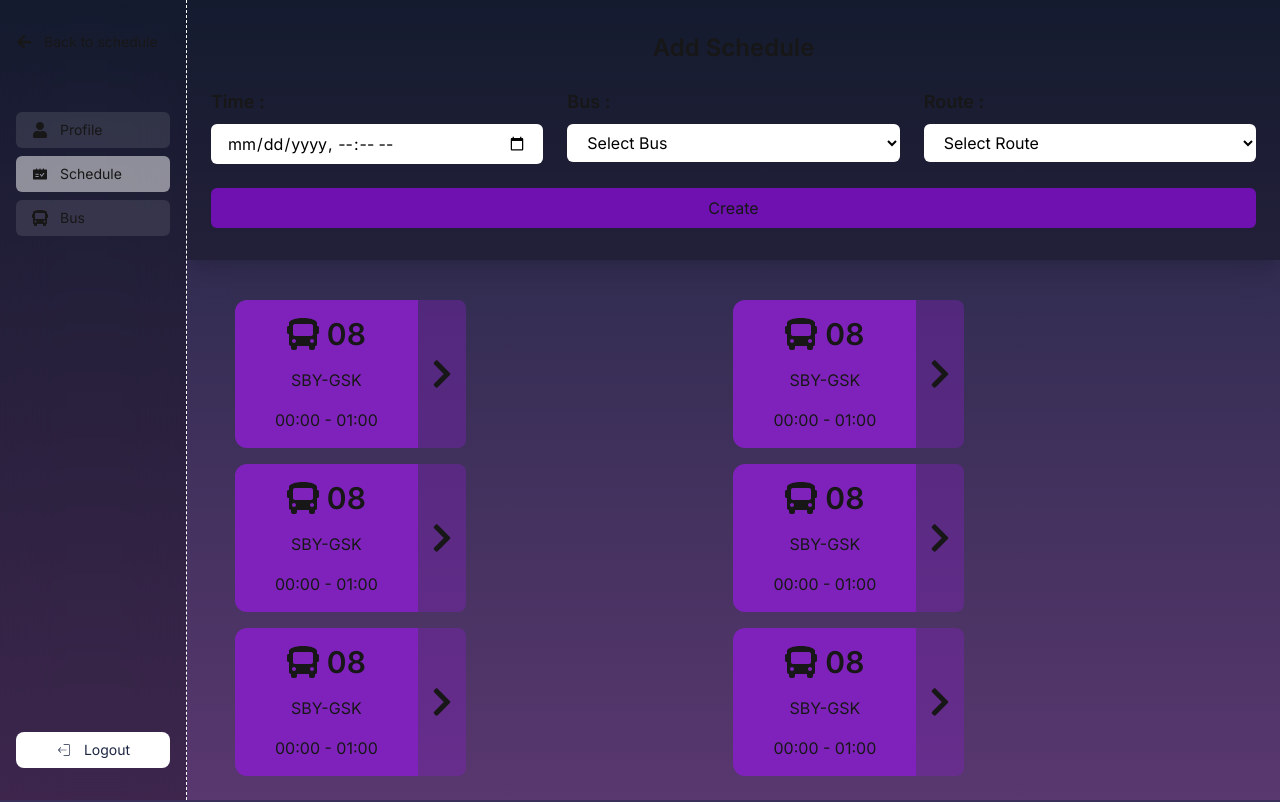
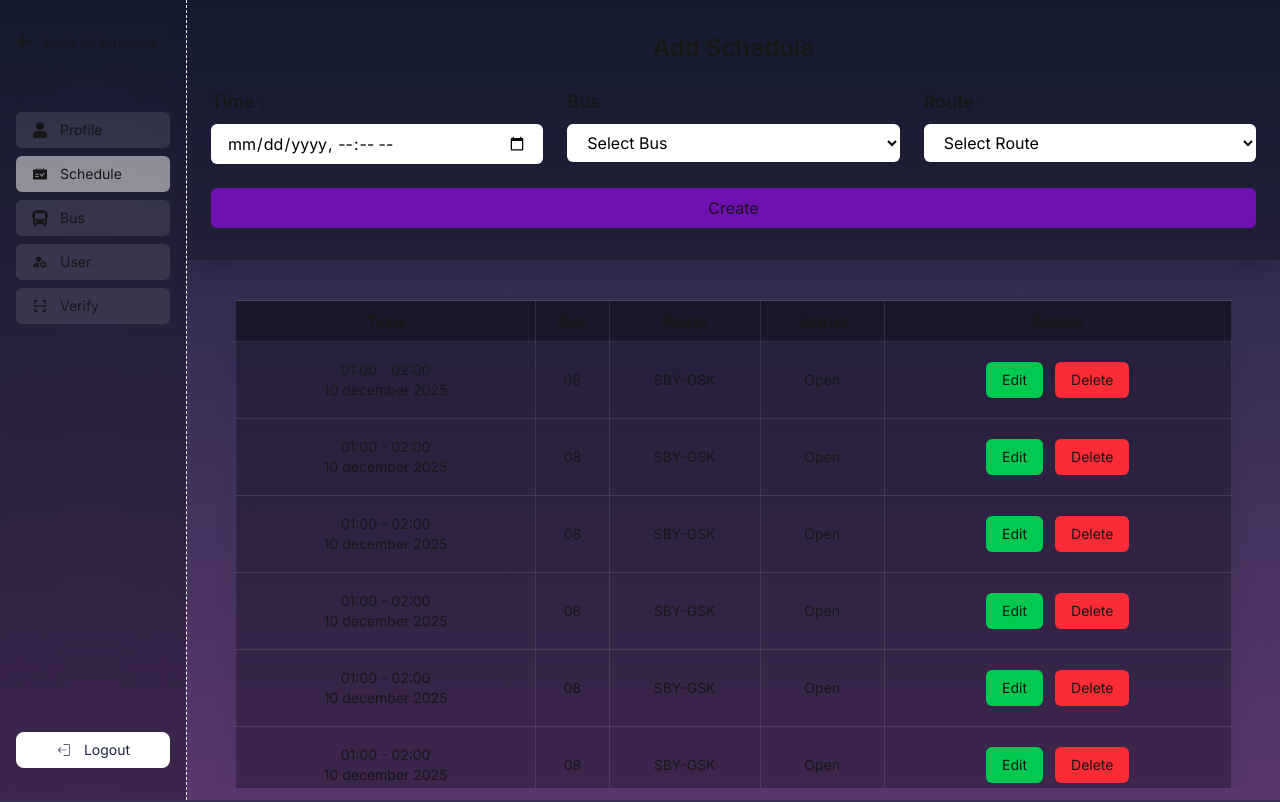
Before and after one commit to zidaneNS/buskita_fe, a Next.js app: page /dashboard/schedule in a window 1280 px wide. Shown: the top 802 px of the page. Built offline with nearby package versions, Linux system fonts and the light colour scheme; no server answers.

Commit message:
dashboard ui

```diff
--- /dev/null
+++ b/src/app/dashboard/bus/page.tsx
@@ -0,0 +1,33 @@
+import AddBusSection from "@/ui/AddBusSection";
+
+export default function Page() {
+    return (
+        <main className="flex h-screen w-full relative">
+            <AddBusSection />
+            <section className="flex w-full px-4 py-2 md:px-12 md:py-10 h-full overflow-y-auto scrollbar-thin my-8">
+                <table className="w-full table-auto h-fit">
+                    <thead>
+                        <tr className="text-xs md:text-base bg-black/50">
+                            <th className="py-2 text-center border border-white/10">Identity</th>
+                            <th className="py-2 text-center border border-white/10">Capacity</th>
+                            <th className="py-2 text-center border border-white/10">Action</th>
+                        </tr>
+                    </thead>
+                    <tbody>
+                        <tr className="bg-black/20">
+                            <td className="p-2 text-center border border-white/10">08</td>
+                            <td className="p-2 text-center border border-white/10">30</td>
+                            <td className="p-2 text-center border border-white/10">
+                                <div className="w-full flex gap-x-3 justify-center">
+                                    <button className="md:py-2 md:px-4 px-2 py-1 rounded-md text-xs md:text-sm bg-green-500 cursor-pointer hover:bg-green-300 duration-300">Edit</button>
+                                    <button className="md:py-2 md:px-4 px-2 py-1 rounded-md text-xs md:text-sm bg-purple-500 cursor-pointer hover:bg-purple-300 duration-300">View Seat</button>
+                                    <button className="md:py-2 md:px-4 px-2 py-1 rounded-md text-xs md:text-sm bg-red-500 cursor-pointer hover:bg-red-300 duration-300">Delete</button>
+                                </div>
+                            </td>
+                        </tr>
+                    </tbody>
+                </table>
+            </section>
+        </main>
+    )
+}
--- /dev/null
+++ b/src/app/dashboard/loading.tsx
@@ -0,0 +1,7 @@
+export default function Loading() {
+    return (
+        <div className="flex justify-center items-center w-full">
+            Loading...
+        </div>
+    )
+}
--- /dev/null
+++ b/src/app/dashboard/user/page.tsx
@@ -0,0 +1,5 @@
+export default function Page() {
+    return (
+        <main></main>
+    )
+}
--- a/src/components/ProfileDetail.tsx
+++ b/src/components/ProfileDetail.tsx
@@ -22,8 +22,8 @@ export default function ProfileDetail({
     return (
         <div className="flex flex-col w-full gap-y-3">
             <label className="text-xl font-semibold">{attribute} :</label>
-            <div className="px-2 md:px-4 py-1 md:py-2 bg-black/30 border border-dark-purple shadow-xl rounded-md w-full flex justify-between items-center">
-                <input className={`text-base md:text-lg outline-none rounded-md px-4 py-2 ${isEditing && isChangeable ? "border border-white/30": "border-none"}`} value={content} onChange={(e) => handleInput(e)} readOnly={!isEditing} autoFocus={isEditing} />
+            <div className="px-2 md:px-4 py-1 md:py-2 bg-black/30 border border-dark-purple shadow-xl rounded-md w-full flex gap-x-3 items-center">
+                <input className={`text-base md:text-lg outline-none rounded-md px-4 py-2 w-full ${isEditing && isChangeable ? "border border-white/30": "border-none"}`} value={content} onChange={(e) => handleInput(e)} readOnly={!isEditing} autoFocus={isEditing} />
                 {isChangeable && <FaEdit onClick={() => setIsEditing(true)} className="size-6 cursor-pointer rounded duration-300"/>}
             </div>
         </div>
--- /dev/null
+++ b/src/components/TableRow.tsx
@@ -0,0 +1,21 @@
+export default function TableRow() {
+    return (
+        <tr className={`bg-black/30 text-xs md:text-sm`}>
+            <td className="py-3 border border-white/10">
+                <div className="flex flex-col w-full items-center">
+                    <p>01:00 - 02:00</p>
+                    <p className="text-center">10 december 2025</p>
+                </div>
+            </td>
+            <td className="py-3 border border-white/10 text-center">08</td>
+            <td className="py-3 border border-white/10 text-center">SBY-GSK</td>
+            <td className="py-3 border border-white/10 text-center">Open</td>
+            <td className="py-3 border border-white/10">
+                <div className="w-full flex flex-col md:flex-row justify-center gap-y-2 md:gap-x-3 py-2 md:px-0 px-2">
+                    <button className="md:py-2 md:px-4 px-2 py-1 rounded-md text-xs md:text-sm bg-green-500 cursor-pointer hover:bg-green-300 duration-300">Edit</button>
+                    <button className="md:py-2 md:px-4 px-2 py-1 rounded-md text-xs md:text-sm bg-red-500 cursor-pointer hover:bg-red-300 duration-300">Delete</button>
+                </div>
+            </td>
+        </tr>
+    )
+}
--- a/src/middleware.ts
+++ b/src/middleware.ts
@@ -3,12 +3,12 @@ import { NextRequest, NextResponse } from "next/server";
 import { decrypt } from "./lib/session";
 
 // const publicRoutes = ['/', '/auth'];
-const protectedRoutes = ['/schedule', 'myschedule'];
+const protectedRoutes = ['/schedule', '/myschedule', '/dashboard'];
 
 export default async function middleware(req: NextRequest) {
     const path = req.nextUrl.pathname;
     // const isPublicRoute = publicRoutes.includes(path);
-    const isProtectedRoute = protectedRoutes.includes(path);
+    const isProtectedRoute: boolean = protectedRoutes.some(route => path.startsWith(route));
 
     const cookie = (await cookies()).get('session')?.value;
 
--- /dev/null
+++ b/src/ui/AddBusSection.tsx
@@ -0,0 +1,35 @@
+'use client';
+
+import { useState } from "react";
+
+export default function AddBusSection() {
+    const [isOpen, setIsOpen] = useState<boolean>(false);
+    return (
+        <section className={`flex flex-col items-center w-full md:w-fit fixed md:static ${isOpen ? "top-0" : "-top-[100vh]"} duration-300`}>
+            <div className="w-full flex flex-col justify-between md:justify-center items-center gap-y-12 md:px-6 md:py-8 px-4 py-6 shadow-xl bg-black/30 h-screen backdrop-blur-xl">
+                <h1 className="text-2xl font-semibold w-full text-center">Add Bus</h1>
+                <form className="flex flex-col gap-y-4 w-fit items-center">
+                    <div className="flex flex-col gap-y-2 w-full">
+                        <label htmlFor="time" className="text-base md:text-lg font-semibold">Identity :</label>
+                        <input id="time" name="time" type="text" placeholder="08" className="text-sm md:text-base bg-white text-black px-4 py-2 rounded-md" />
+                    </div>
+                    <div className="flex flex-col gap-y-2 w-full">
+                        <label htmlFor="time" className="text-base md:text-lg font-semibold">Total Row :</label>
+                        <input id="time" name="time" type="number" placeholder="0" min={0} className="text-sm md:text-base bg-white text-black px-4 py-2 rounded-md" />
+                    </div>
+                    <div className="flex flex-col gap-y-2 w-full">
+                        <label htmlFor="time" className="text-base md:text-lg font-semibold">Total Column :</label>
+                        <input id="time" name="time" type="number" placeholder="0" min={0} className="text-sm md:text-base bg-white text-black px-4 py-2 rounded-md" />
+                    </div>
+                    <div className="flex flex-col gap-y-2 w-full">
+                        <label htmlFor="time" className="text-base md:text-lg font-semibold">Total Backseat :</label>
+                        <input id="time" name="time" type="number" placeholder="0" min={0} className="text-sm md:text-base bg-white text-black px-4 py-2 rounded-md" />
+                    </div>
+                    <button className="py-2 w-full bg-purple-800 cursor-pointer rounded-md hover:bg-purple-600 duration-300">Create</button>
+                </form>
+                <button onClick={() => setIsOpen(false)} className="block md:hidden mt-auto py-2 w-full border border-white cursor-pointer rounded-md hover:bg-purple-600 duration-300">Cancel</button>
+            </div>
+            <button onClick={() => setIsOpen(true)} className="block md:hidden px-6 py-2 rounded-b-full bg-purple-500/70 text-xs">Add Bus</button>
+        </section>
+    )
+}
--- a/src/ui/DashboardLinkSection.tsx
+++ b/src/ui/DashboardLinkSection.tsx
@@ -4,7 +4,9 @@ import Link from "next/link";
 import { usePathname } from "next/navigation";
 import { IconType } from "react-icons";
 import { AiFillSchedule } from "react-icons/ai";
+import { BiScan } from "react-icons/bi";
 import { FaBus, FaUser } from "react-icons/fa";
+import { MdManageAccounts } from "react-icons/md";
 
 type LinkType = {
     icon: IconType,
@@ -30,6 +32,16 @@ export default function DashboardLinkSection() {
             text: 'Bus',
             href: '/dashboard/bus'
         },
+        {
+            icon: MdManageAccounts,
+            text: 'User',
+            href: '/dashboard/user'
+        },
+        {
+            icon: BiScan,
+            text: 'Verify',
+            href: '/dashboard/verify'
+        },
     ]
     return (
         <div className="flex flex-col w-full gap-y-2">
--- a/src/ui/ScheduleListSection.tsx
+++ b/src/ui/ScheduleListSection.tsx
@@ -1,17 +1,34 @@
 'use client';
 
-import ScheduleListCard from "@/components/ScheduleListCard";
+// import ScheduleListCard from "@/components/ScheduleListCard";
+import TableRow from "@/components/TableRow";
 
 export default function ScheduleListSection() {
     return (
-        <div className="grid grid-cols-1 md:grid-cols-2 gap-y-4 w-full">
-            <ScheduleListCard />
-            <ScheduleListCard />
-            <ScheduleListCard />
-            <ScheduleListCard />
-            <ScheduleListCard />
-            <ScheduleListCard />
-            <ScheduleListCard />
-        </div>
+        // <div className="grid grid-cols-1 md:grid-cols-2 gap-y-4 w-full">
+        //     <ScheduleListCard />
+        //     <ScheduleListCard />
+        //     <ScheduleListCard />
+        //     <ScheduleListCard />
+        //     <ScheduleListCard />
+        //     <ScheduleListCard />
+        //     <ScheduleListCard />
+        // </div>
+        <table className="w-full table-auto h-fit shadow-xl">
+            <thead>
+                <tr>
+                    <th className="border border-white/10 bg-black/50 py-2">Time</th>
+                    <th className="border border-white/10 bg-black/50 py-2">Bus</th>
+                    <th className="border border-white/10 bg-black/50 py-2">Route</th>
+                    <th className="border border-white/10 bg-black/50 py-2">Status</th>
+                    <th className="border border-white/10 bg-black/50 py-2">Action</th>
+                </tr>
+            </thead>
+            <tbody>
+                {Array.from({ length: 8 }).map((_, i) => (
+                    <TableRow key={i} />
+                ))}
+            </tbody>
+        </table>
     )
 }
--- a/src/ui/SideBar.tsx
+++ b/src/ui/SideBar.tsx
@@ -11,7 +11,9 @@ export default function SideBar() {
     const [isOpen, setIsOpen] = useState<boolean>(true);
     return (
         <aside className={`w-48 md:w-1/6 z-10 fixed md:static flex flex-col h-screen bg-black/30 backdrop-blur-xl border-r border-white border-dashed py-8 gap-y-12 px-4 text-sm duration-300 ${isOpen ? "left-0" : "-left-48"}`}>
-            <MdKeyboardDoubleArrowRight onClick={() => setIsOpen(prev => !prev)} className={`absolute md:hidden left-full top-1/2 bg-black/95 size-8 rounded-r-md ${isOpen && "rotate-180"}`}/>
+            <div onClick={() => setIsOpen(prev => !prev)} className={`flex justify-center items-center absolute md:hidden left-full top-1/2 bg-black/95 rounded-r-full py-8`}>
+                <MdKeyboardDoubleArrowRight className={`size-8 ${isOpen && "rotate-180"}`}/>
+            </div>
             <Link href="/schedule" className="flex items-center gap-x-3 cursor-pointer hover:underline w-fit pb-3">
                 <FaArrowLeft className="size-4" />
                 <p>Back to schedule</p>
```
